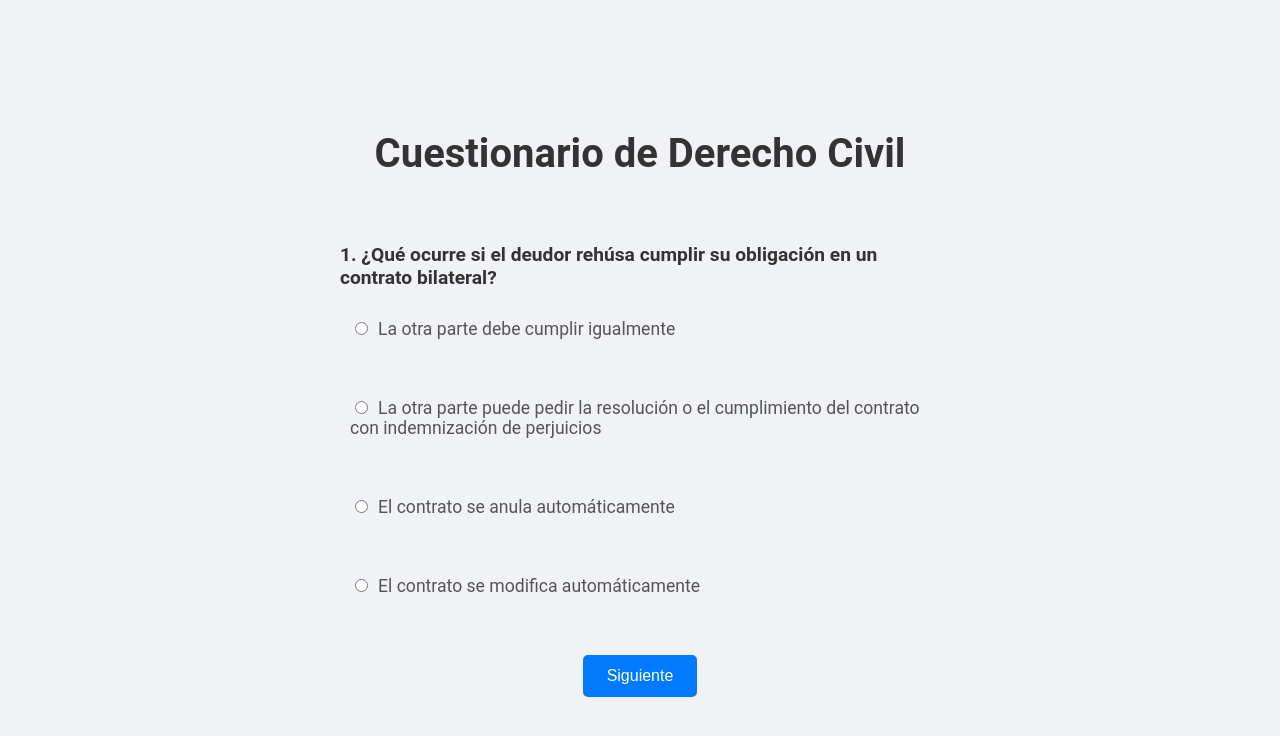
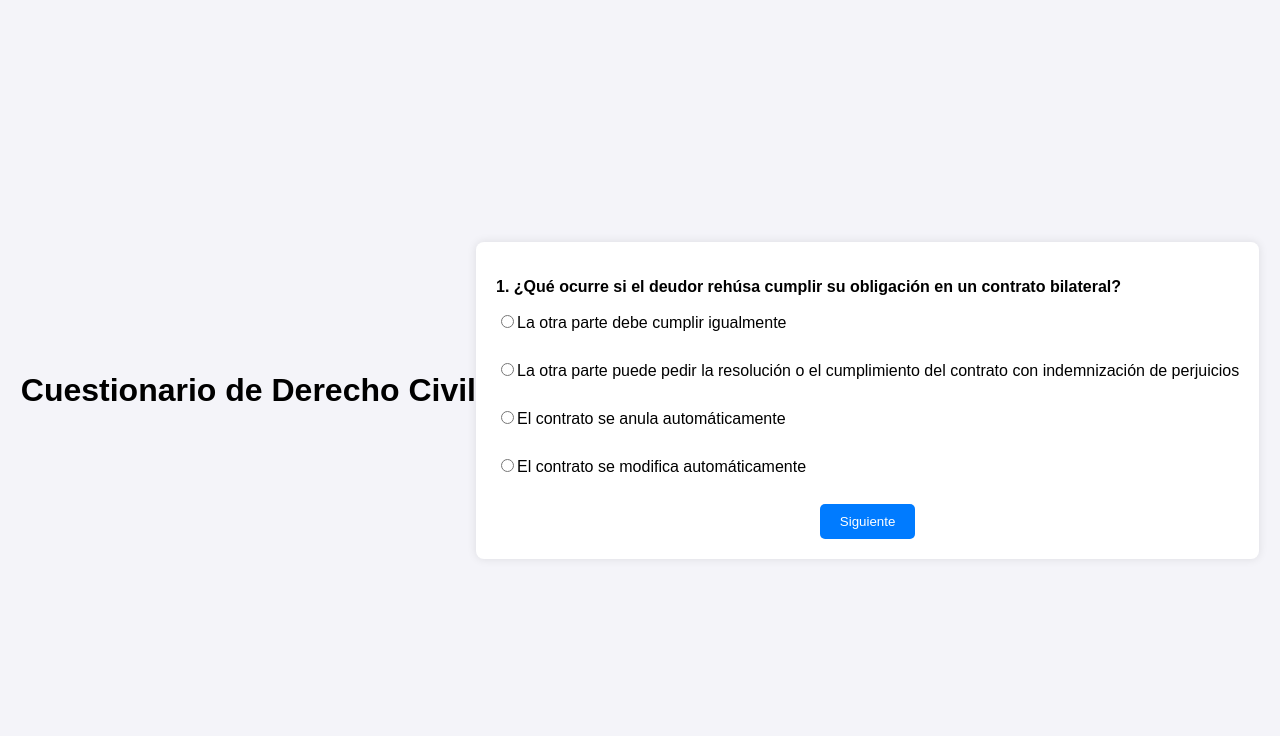
Before and after one commit to alexandersierrab/LECCIONES-DE-DERECHO-CIVIL, a plain HTML site: page index.html in a window 1280 px wide. Drawn offline with Linux system fonts and the light colour scheme.

Commit message:
veamos el style

```diff
--- a/styles.css
+++ b/styles.css
@@ -1,13 +1,11 @@
 body {
-    font-family: 'Roboto', sans-serif;
-    background-color: #f0f2f5;
-    margin: 0;
-    padding: 0;
+    font-family: Arial, sans-serif;
     display: flex;
-    flex-direction: column;
     justify-content: center;
     align-items: center;
     height: 100vh;
+    background-color: #f4f4f9;
+    margin: 0;
 }
 
 header {
@@ -15,67 +13,45 @@ header {
     margin-bottom: 20px;
 }
 
-header h1 {
-    font-size: 2.5em;
-    color: #333;
-}
-
 .container {
-    width: 90%;
-    max-width: 600px;
-    text-align: center;
+    background: #fff;
+    padding: 20px;
+    border-radius: 8px;
+    box-shadow: 0 0 10px rgba(0, 0, 0, 0.1);
 }
 
 .question-text {
     font-weight: bold;
-    font-size: 1.2em;
-    color: #333;
-    margin-bottom: 20px;
-    text-align: left;
 }
 
-form {
-    margin-top: 20px;
+#choices label {
+    display: block;
+    margin-bottom: 10px;
 }
 
-label {
-    display: block;
-    margin: 10px 0;
-    font-size: 1.1em;
-    color: #555;
-    padding: 10px;
+#next-button {
+    background-color: #007bff;
+    color: #fff;
+    border: none;
+    padding: 10px 20px;
+    border-radius: 5px;
     cursor: pointer;
-    transition: background-color 0.3s ease, transform 0.3s ease;
-    text-align: left;
 }
 
-label:hover {
-    background-color: #e9e9e9;
-    transform: translateX(5px);
+#next-button:hover {
+    background-color: #0056b3;
 }
 
-input[type="radio"] {
-    margin-right: 10px;
+#score-container h2 {
+    text-align: center;
+    margin-bottom: 20px;
+}
+
+#summary p {
+    margin: 10px 0;
 }
 
 button {
-    background-color: #007bff;
-    color: white;
-    border: none;
-    padding: 12px 24px;
-    border-radius: 5px;
-    cursor: pointer;
-    font-size: 1em;
-    margin-top: 20px;
-    transition: background-color 0.3s ease, transform 0.3s ease;
+    display: block;
+    margin: 0 auto;
 }
-
-button:hover {
-    background-color: #0056b3;
-    transform: translateY(-2px);
-}
-
-#score-container h2 {
-    font-size: 2em;
-    color: #333;
-}
```
